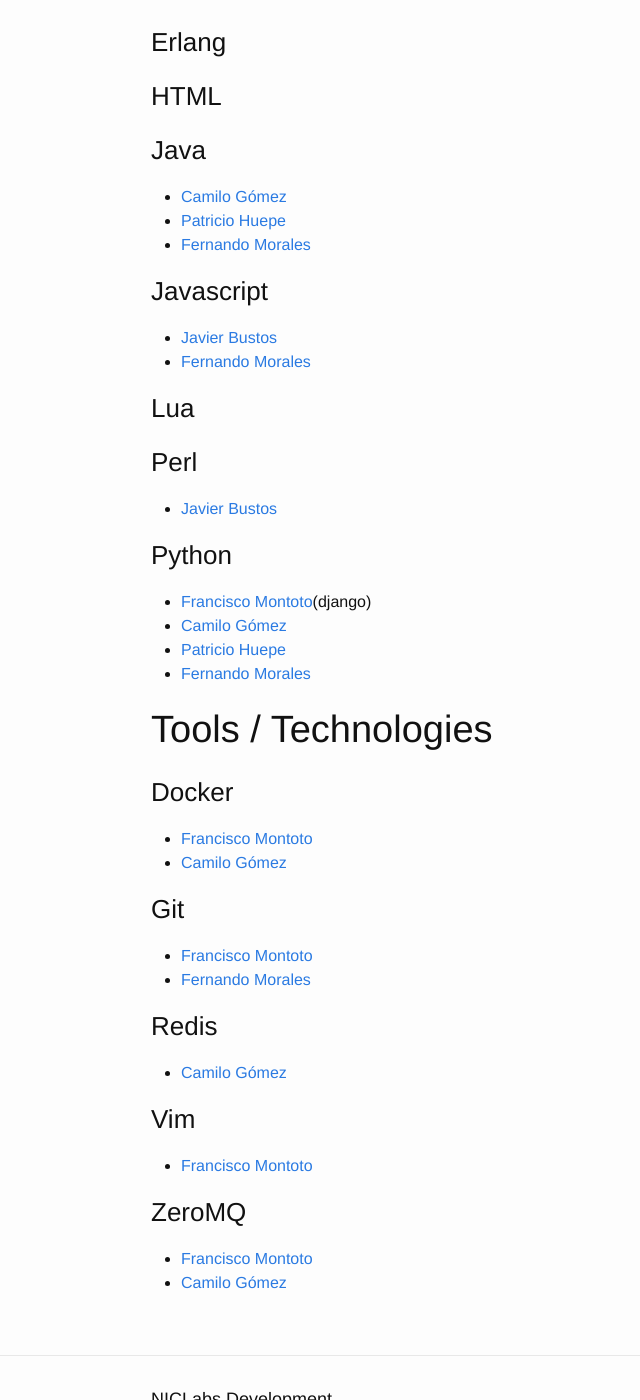
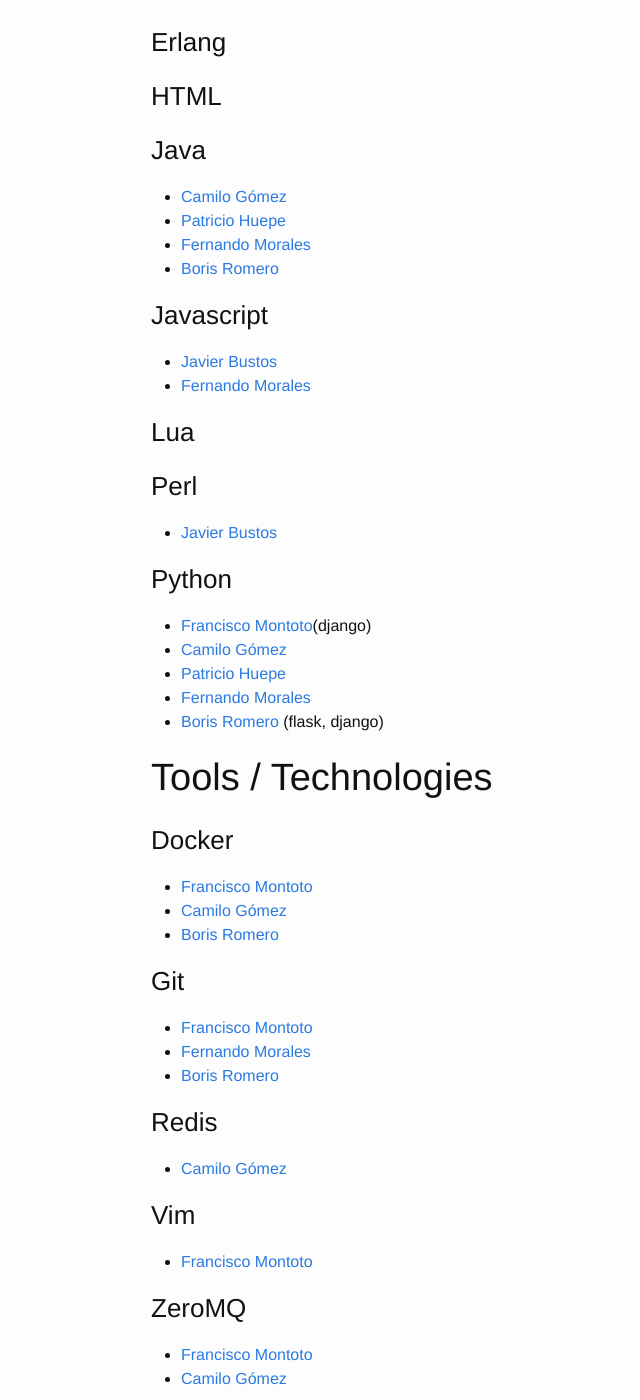
Before and after one commit to niclabs/development, a Jekyll site: the page built from _posts/2016-07-13-member-skills.markdown, in a window 1280 px wide and 1400 px high, scrolled down 660 px. Shown: the whole window, without its empty margins (119-759 px from the left). Built offline with Jekyll 4.4.1, drawn with Linux system fonts in a browser that asks for light colours.

Commit message:
Update 2016-07-13-member-skills.markdown

```diff
--- a/_posts/2016-07-13-member-skills.markdown
+++ b/_posts/2016-07-13-member-skills.markdown
@@ -32,6 +32,7 @@
   - [Camilo Gómez][camilog]
   - [Patricio Huepe][phfollert]
   - [Fernando Morales][nanocatdemen]
+  - [Boris Romero][boris]
 
 ### Javascript
 
@@ -50,6 +51,7 @@
   - [Camilo Gómez][camilog]
   - [Patricio Huepe][phfollert]
   - [Fernando Morales][nanocatdemen]
+  - [Boris Romero][boris] (flask, django)
 
 # Tools / Technologies
 
@@ -57,11 +59,13 @@
 
   - [Francisco Montoto][fmontoto]
   - [Camilo Gómez][camilog]
+  - [Boris Romero][boris]
 
 ### Git
 
   - [Francisco Montoto][fmontoto]
   - [Fernando Morales][nanocatdemen]
+  - [Boris Romero][boris]
 
 ### Redis
 
@@ -81,3 +85,4 @@
 [madestro]: https://www.github.com/madestro
 [phfollert]: https://www.github.com/phfollert
 [nanocatdemen]: https://www.github.com/nanocatdemen
+[boris]: https://www.github.com/zeeerooo
```
